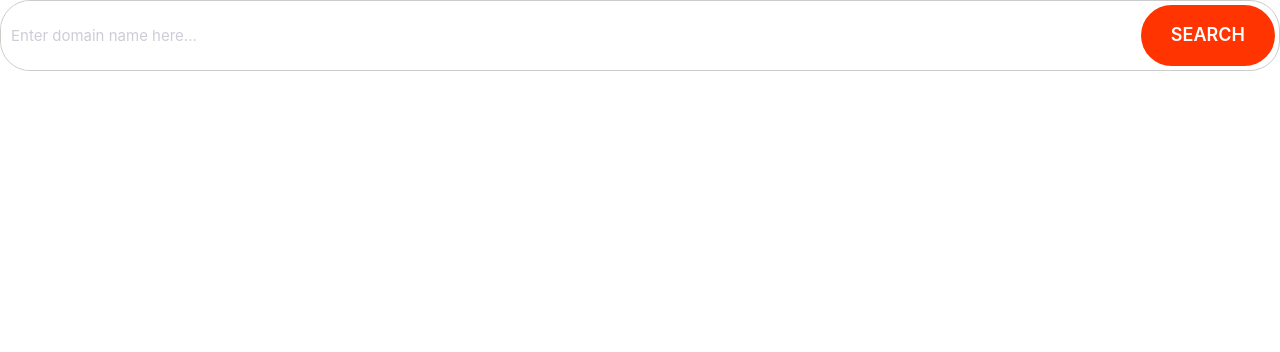
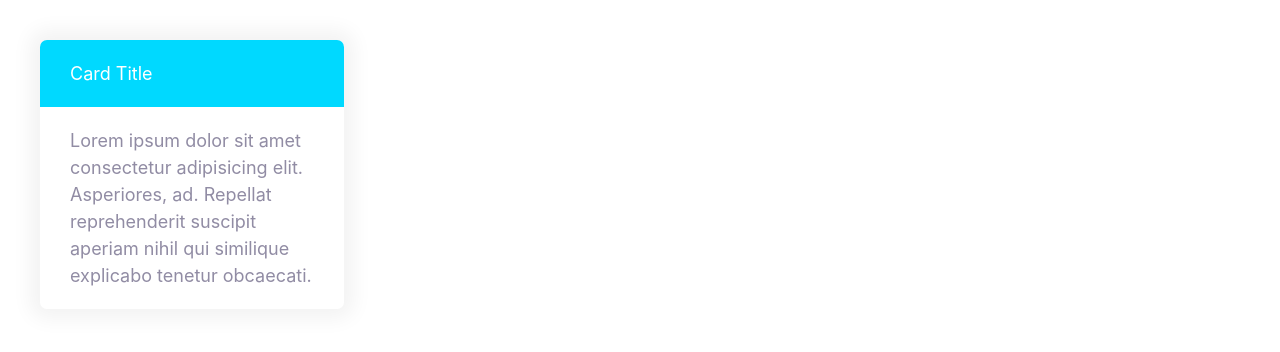
Before and after one commit to kumailalidev/Moshify, a plain HTML site: page index.html in a window 1280 px wide. Drawn offline with Linux system fonts and the light colour scheme.

Commit message:
Build the card component.

```diff
--- a/css/styles.css
+++ b/css/styles.css
@@ -309,3 +309,30 @@ a {
     font-size: 1.5rem;
   }
 }
+
+/* Cards */
+.card {
+  border-radius: 7px;
+  box-shadow: 0 0 20px 10px #f3f3f3;
+  /* letting the card stretch and take the all available space */
+  overflow: hidden; /* fix background-color overflow problem */
+}
+
+.card__header,
+.card__body {
+  padding: 2rem 3rem;
+}
+
+.card--primary .card__header {
+  background-color: var(
+    --color-primary
+  ); /* will cause overflow, because card__header will grow if we apply background color */
+  color: #fff;
+}
+
+.card--secondary .card__header {
+  background-color: var(
+    --color-secondary
+  ); /* will cause overflow, because card__header will grow if we apply background color */
+  color: #fff;
+}
--- a/index.html
+++ b/index.html
@@ -17,13 +17,16 @@
     <link rel="stylesheet" href="css/styles.css" />
   </head>
   <body>
-    <div class="input-group">
-      <input
-        type="text"
-        class="input"
-        placeholder="Enter domain name here..."
-      />
-      <button class="btn btn--accent">Search</button>
+    <div style="width: 30%; padding: 4rem">
+      <div class="card card--secondary">
+        <!-- __ is used to name is because header and div elements are inside the block (i.e div element of class card). They cannot exist in isolation -->
+        <header class="card__header">Card Title</header>
+        <div class="card__body">
+          Lorem ipsum dolor sit amet consectetur adipisicing elit. Asperiores,
+          ad. Repellat reprehenderit suscipit aperiam nihil qui similique
+          explicabo tenetur obcaecati.
+        </div>
+      </div>
     </div>
   </body>
 </html>
```
Also changed, not shown: components/card.html (added, +9 -0 lines).
